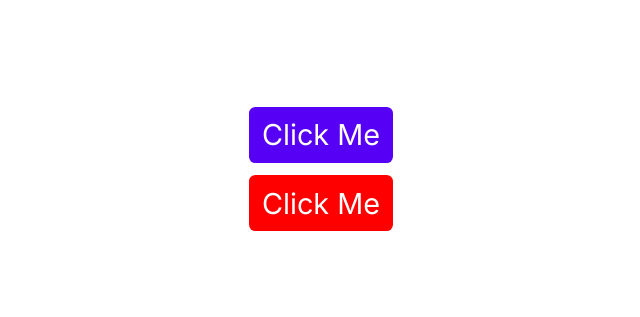
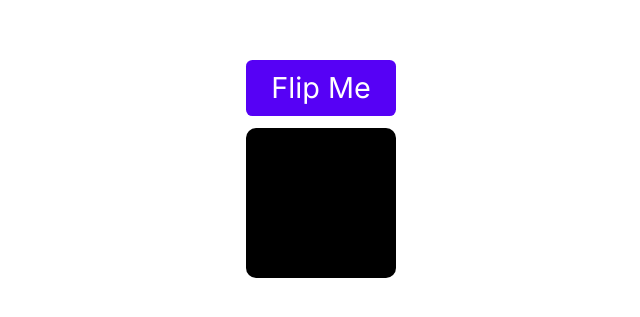
Before and after one commit to LinThitHtwe/FramerMotion-Test, a Next.js app: page / in a window 1280 px wide. Shown: the part 231-548 px from the top of the page, without its empty margins (319-959 px from the left). Built offline with nearby package versions, Linux system fonts and the light colour scheme.

Commit message:
[add] useAnimationControl example

```diff
--- /dev/null
+++ b/src/app/AnimationControls.tsx
@@ -0,0 +1,46 @@
+"use client";
+import { motion, useAnimationControls } from "framer-motion";
+import React from "react";
+
+const AnimationControls = () => {
+  const controls = useAnimationControls();
+
+  const handleClick = () => {
+    controls.start("flip");
+  };
+
+  return (
+    <div
+      style={{
+        display: "grid",
+        placeContent: "center",
+        height: "100vh",
+        gap: "0.8rem",
+      }}
+    >
+      <button onClick={handleClick} className="example-button">
+        Flip Me
+      </button>
+      <motion.div
+        style={{
+          width: 150,
+          height: 150,
+          backgroundColor: "black",
+          borderRadius: 10,
+        }}
+        variants={{
+          initial: {
+            rotate: "0deg",
+          },
+          flip: {
+            rotate: "360deg",
+          },
+        }}
+        initial="initial"
+        animate={controls}
+      ></motion.div>
+    </div>
+  );
+};
+
+export default AnimationControls;
--- a/src/app/page.tsx
+++ b/src/app/page.tsx
@@ -1,13 +1,14 @@
 import Image from "next/image";
 import BasicOfMotion from "./BasicOfMotion";
 import Gestures from "./Gestures";
+import AnimationControls from "./AnimationControls";
 
 export default function Home() {
   return (
     <main>
       {/* <BasicOfMotion /> */}
-
-      <Gestures />
+      {/* <Gestures /> */}
+      <AnimationControls />
     </main>
   );
 }
```
